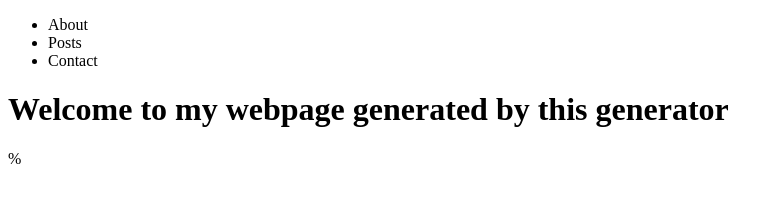
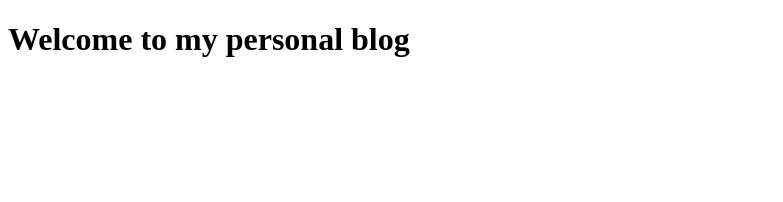
Before and after one commit to jirishus/learnu, a website: page www/index.html in a window 1280 px wide. Shown: the whole page, without its empty margins (0-783 px from the left). Drawn offline with Linux system fonts and the light colour scheme.

Commit message:
index page cleanup

```diff
--- a/www/index.html
+++ b/www/index.html
@@ -1,24 +1,24 @@
 <!doctype html>
 <html lang="en">
 <head>
-  <title>Your Website</title>
+  <title>Home | www.brandongagon.com</title>
   <meta http-equiv="Content-Type" content="text/html; charset=UTF-8" />
   <meta name="viewport" content="width=device-width, initial-scale=1.0">
 
   <!-- stylesheet link -->
-  <link href="styles.css" rel="stylesheet" media="all">
+  <!-- <link href="styles.css" rel="stylesheet" media="all"> -->
 </head>
 <body>
 
 <header>
   <nav>
-    <ul>
+    <!-- <ul>
       <li>About</li>
       <li>Posts</li>
       <li>Contact</li>
-    </ul>
+    </ul> -->
   </nav>
 </header>
-  <h1>Welcome to my webpage generated by this generator</h1>
+  <h1>Welcome to my personal blog</h1>
 </body>
-</html>%
+</html>
```
Also changed, not shown: 1 other file.
